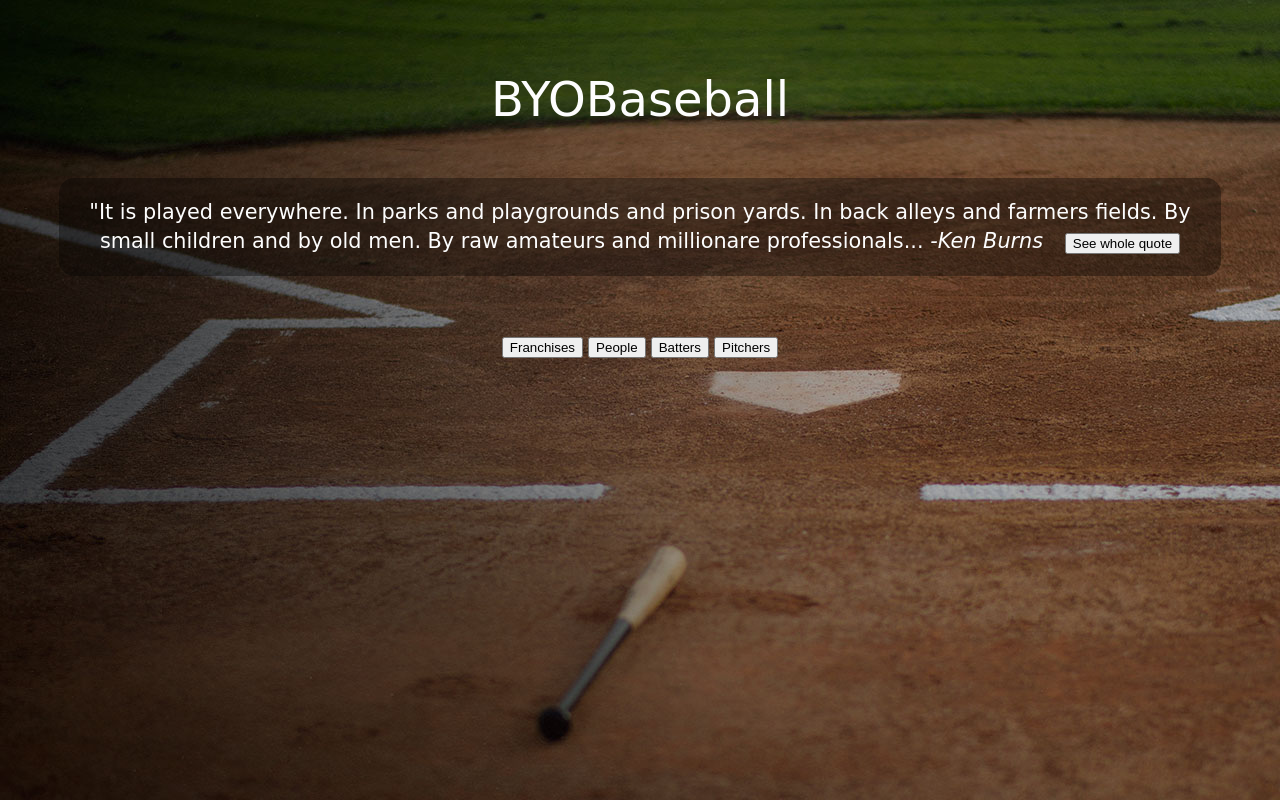
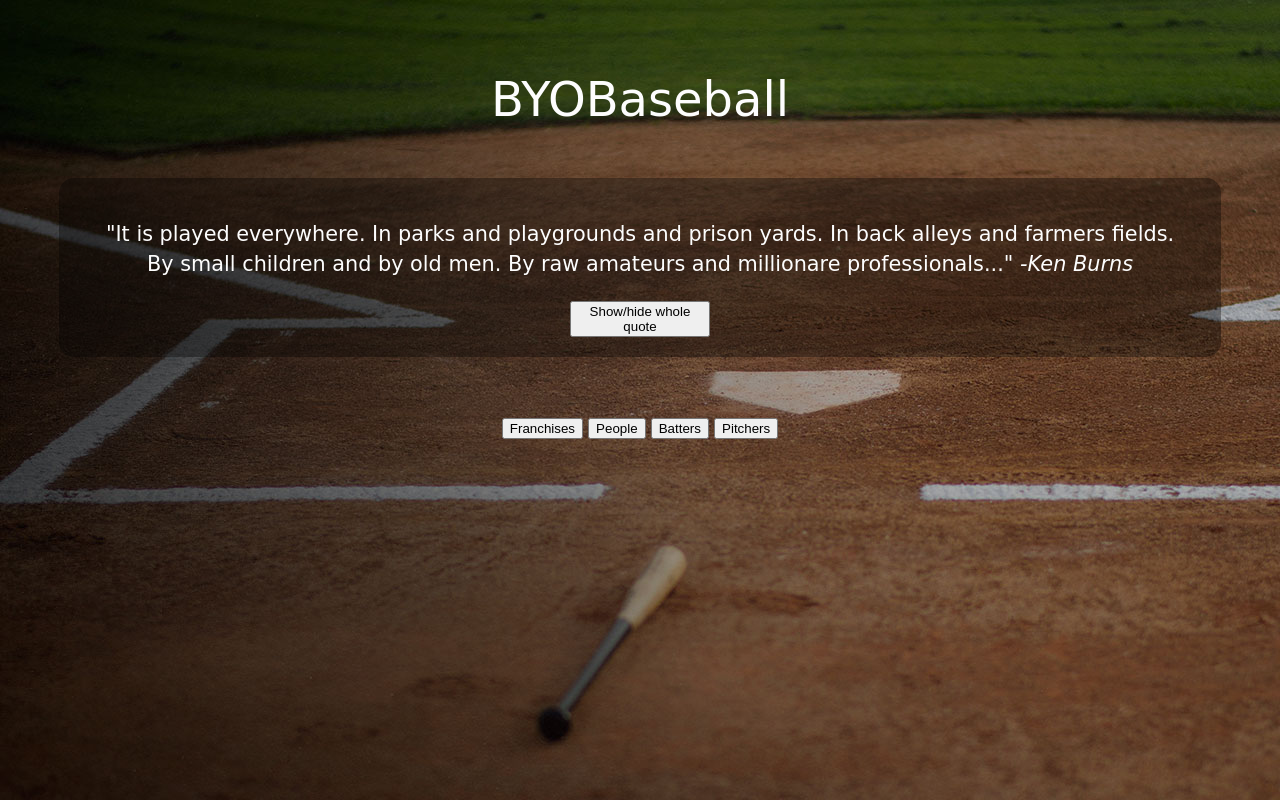
Before and after one commit to JohnBinning/BYOB, a website: page public/index.html in a window 1280 px wide. Drawn offline with nearby package versions, Linux system fonts and the light colour scheme; a web font is replaced by a local one.

Commit message:
fix formatting on show/hide button

```diff
--- a/public/index.css
+++ b/public/index.css
@@ -1,5 +1,5 @@
 body {
-  background-color: green;
+  background-color: #32420F;
   background-image: url('assets/baseballField.jpg');
   display: flex;
   flex-direction: column;
@@ -19,14 +19,23 @@ header {
 }
 
 #burns {
+  line-height: 22pt;
+  margin: 2%;
+  font-size: 1.3rem;
+  /*background-color: rgba(255, 255, 255, .35);*/
+}
+
+#burns-container {
   margin: 4%;
   padding: 20px;
-  line-height: 22pt;
-  font-size: 1.3rem;
-  /*background-color: rgba(255, 255, 255, .35);*/
   background-color: rgba(0, 0, 0, .35);
   color: #FDFDFD;
   border-radius: 15px;
+  display: flex;
+  flex-direction: column;
+  text-align: center;
+  align-items: center;
+  justify-content: center;
 }
 
 #button-container {
@@ -49,5 +58,6 @@ header {
 }
 
 #quote {
-  margin-left: 15px;
+  /*margin-left: 15px;*/
+  max-width: 140px;
 }
--- a/public/index.html
+++ b/public/index.html
@@ -12,12 +12,14 @@
   </head>
   <body>
     <header>BYOBaseball</header>
-    <p id='burns'>"It is played everywhere. In parks and playgrounds and prison yards.
-      In back alleys and farmers fields. By small children and by old men.
-      By raw amateurs and millionare professionals...
-      <em> -Ken Burns</em>
-      <button id='quote'>See whole quote</button>
-    </p>
+    <section id='burns-container'>
+      <article id='burns'>"It is played everywhere. In parks and playgrounds and prison yards.
+        In back alleys and farmers fields. By small children and by old men.
+        By raw amateurs and millionare professionals..."
+        <em> -Ken Burns</em>
+      </article>
+      <button id='quote'>Show/hide whole quote</button>
+    </section>
     <article id='button-container'>
       <button class='fetch-btn franchises'>Franchises</button>
       <button class='fetch-btn people'>People</button>
--- a/public/index.js
+++ b/public/index.js
@@ -2,7 +2,9 @@ const clearTarget = () => {
   $('#target').html('');
 }
 
-$('#quote').on('click', () => {
+let shown = false;
+
+const show = () => {
   $('#burns').html(`"It is played everywhere. In parks and playgrounds and prison yards.
       In back alleys and farmers fields. By small children and by old men.
       By raw amateurs and millionare professionals. It is a leisurely game that demands blinding speed.
@@ -16,6 +18,18 @@ $('#quote').on('click', () => {
       And it reflects a host of age-old American tensions: between workers and owners, scandal and reform,
       the individual and the collective. It is a haunted game, where each player is measured by the ghosts of those who have gone before.
       Most of all, it is about time and timelessness; speed and grace; failure and loss; imperishable hope; and coming home." <em> -Ken Burns</em>`);
+}
+
+const hide = () => {
+  $('#burns').html(`"It is played everywhere. In parks and playgrounds and prison yards.
+      In back alleys and farmers fields. By small children and by old men.
+      By raw amateurs and millionare professionals...
+      <em> -Ken Burns</em>`);
+}
+
+$('#quote').on('click', () => {
+  shown ? hide() : show();
+  shown = !shown;
 })
 
 $('.franchises').on('click', () => {
```
